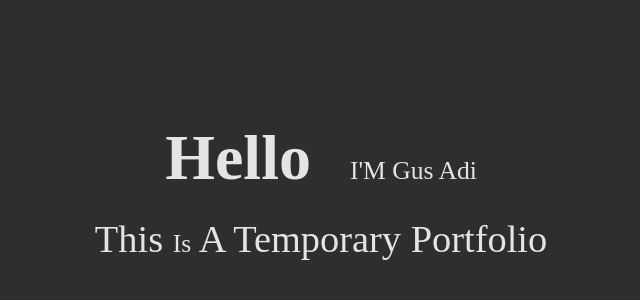
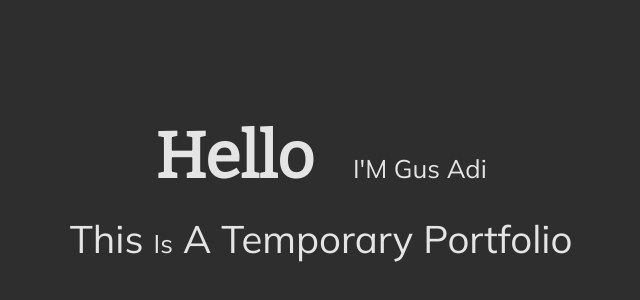
Before and after one commit to LordZein69/LordZein69.github.io, a plain HTML site: page index.html in a window 1280 px wide. Shown: the part 202-502 px from the top of the page, without its empty margins (319-959 px from the left). Drawn offline with nearby package versions, Linux system fonts and the light colour scheme.

Commit message:
Menambahkan Font

```diff
--- a/index.html
+++ b/index.html
@@ -1,12 +1,16 @@
 <!DOCTYPE html>
 <html lang="en">
+
 <head>
     <meta charset="UTF-8">
     <meta http-equiv="X-UA-Compatible" content="IE=edge">
     <meta name="viewport" content="width=device-width, initial-scale=1.0">
     <link rel="stylesheet" href="style.css">
     <title>Port Folio Sementara</title>
+    <link rel="preconnect" href="https://fonts.gstatic.com">
+<link href="https://fonts.googleapis.com/css2?family=Bitter&family=Mulish&display=swap" rel="stylesheet">
 </head>
+
 <body>
     <div class="container">
         <h1>Hello</h1>
@@ -19,4 +23,5 @@
         </p>
     </div>
 </body>
+
 </html>
--- a/style.css
+++ b/style.css
@@ -1,3 +1,9 @@
+/*
+font-family: 'Mulish', sans-serif;
+font-family: 'Bitter', serif;
+*/
+
+
 html body {
   margin: 0;
   padding: 0;
@@ -11,9 +17,11 @@
   color: rgb(228, 228, 228);
   text-align: center;
   line-height: 1px;
+  font-family: 'Mulish', sans-serif;
 }
 .container h1 {
   display: inline-block;
+  font-family: 'Bitter', serif;
   margin-right: 35px;
   font-size: 5vmax;
   transition: all 500ms;
```
